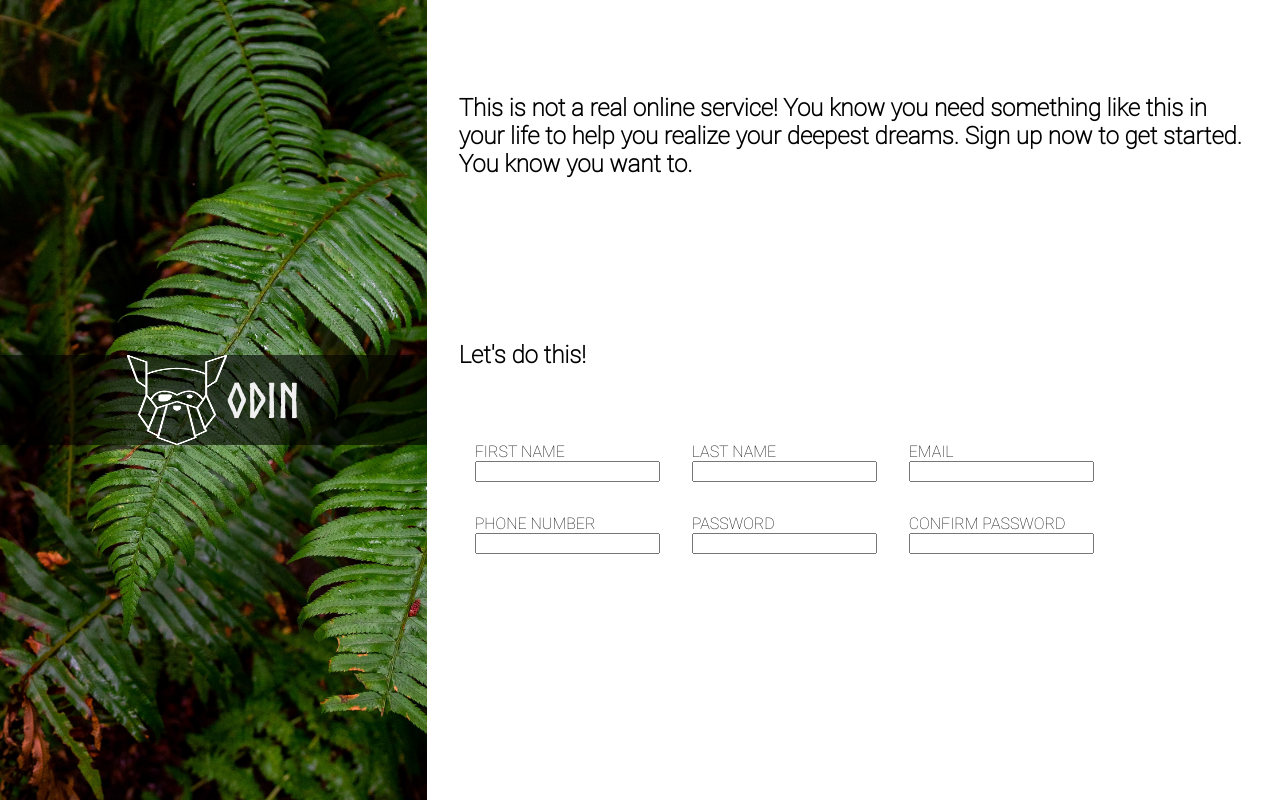
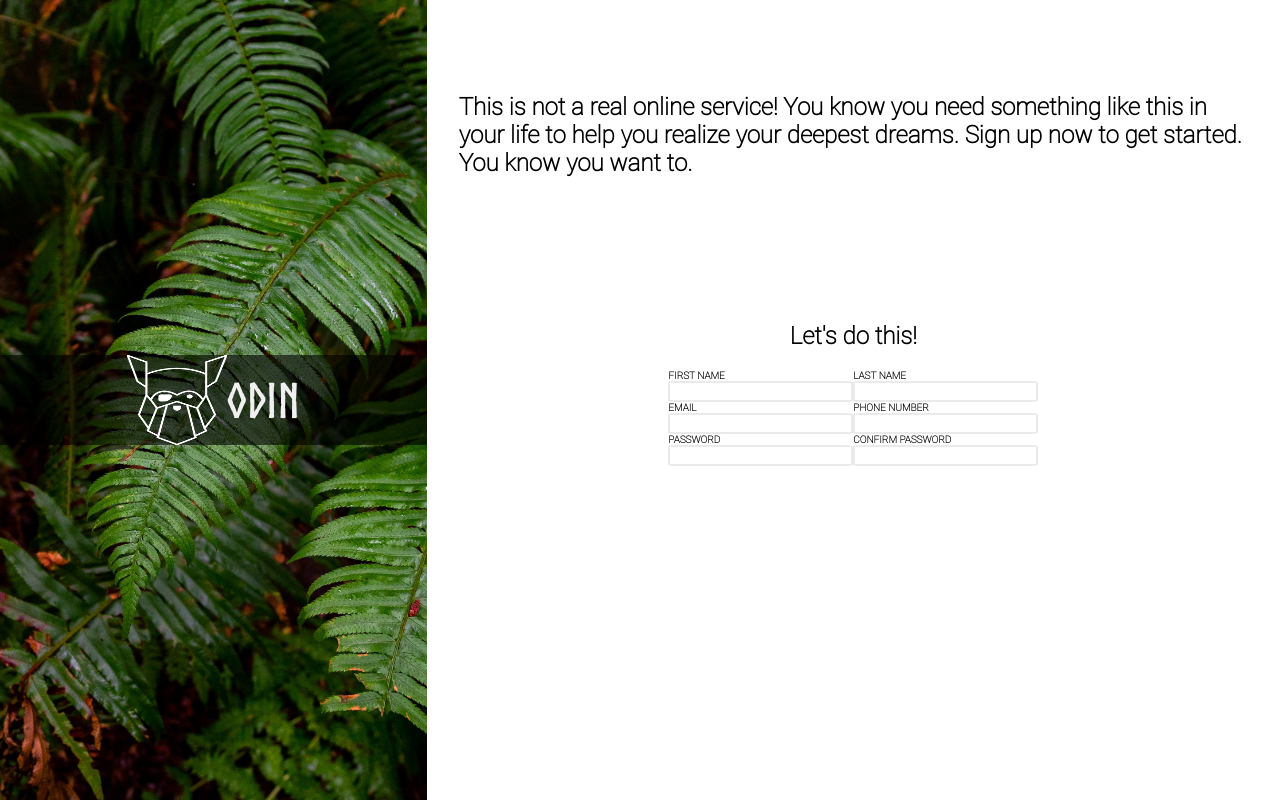
Before and after one commit to berteng90/Sign-Up-Form, a plain HTML site: page index.html in a window 1280 px wide. Drawn offline with Linux system fonts and the light colour scheme.

Commit message:
Form Layouts added

```diff
--- a/index.html
+++ b/index.html
@@ -26,8 +26,11 @@
                     You know you want to.</h2>
             </div>
             <div id="form-body">
+                <div class="h2">
                     <h2>Let's do this!</h2>
+                </div>
                 <div class="forms">
+                    <div>
                         <div>
                             <label for="firstname">FIRST NAME</label>
                             <input type="text">
@@ -36,6 +39,8 @@
                             <label for="lastname">LAST NAME</label>
                             <input type="text">
                         </div>
+                    </div>
+                    <div>
                         <div>
                             <label for="">EMAIL</label>
                             <input type="email">
@@ -44,6 +49,8 @@
                             <label for="phonenumber">PHONE NUMBER</label>
                             <input type="number">
                         </div>
+                    </div>
+                    <div>
                         <div>
                             <label for="password">PASSWORD</label>
                             <input type="password">
@@ -51,6 +58,7 @@
                         <div>
                             <label for="confirmpass">CONFIRM PASSWORD</label>
                             <input type="password">
+                        </div>
                     </div>
                 </div>
 
--- a/style.css
+++ b/style.css
@@ -70,32 +70,53 @@ body {
 
 #header,
 #form-footer {
-    flex: 2 1 auto;
+    flex: 2 0 0;
     width: auto;
     height: auto;
 
 }
 
 #form-body {
-    flex: 1 1 auto;
+    flex: 1 0 0;
+    flex-flow: column nowrap;
+    justify-content: center;
+    align-items: center;
     width: auto;
     height: auto;
 }
 
+.h2 {
+    display: flex;
+    justify-content: flex-start;
+}
+
 .forms {
     display: flex;
-    flex-flow: row wrap;
-    flex: 1 1 auto;
+    flex-flow: column wrap;
 }
 
-.forms div {
+.forms>div {
+    display: flex;
+    flex-flow: row wrap;
+    width: auto;
+}
+
+
+.forms>div>div {
     display: flex;
     flex-flow: column nowrap;
-    margin: 1rem;
 }
 
 div label {
     color: var(--main-color);
+    font-weight: 900;
+    font-size: 10px;
+}
+
+div input {
+    border-style: solid;
+    opacity: 15%;
+    border-radius: 6%;
 }
 
 h1 {
```
Lines whose indentation alone changed are shown as unchanged.
